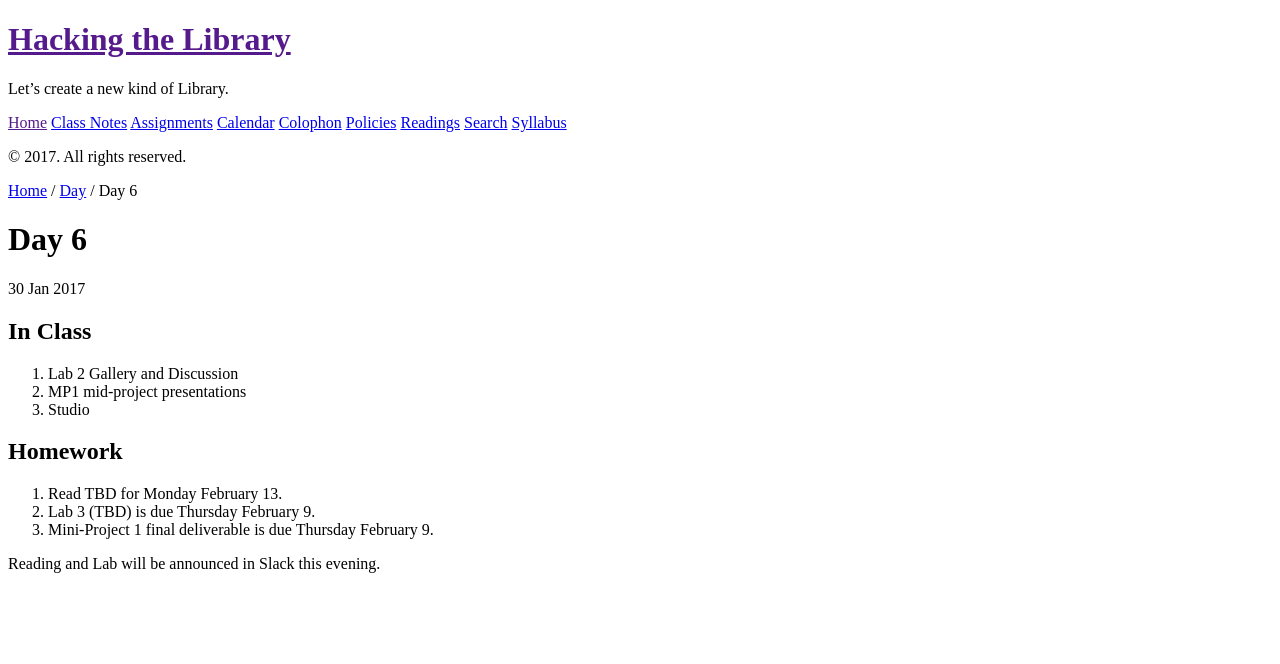
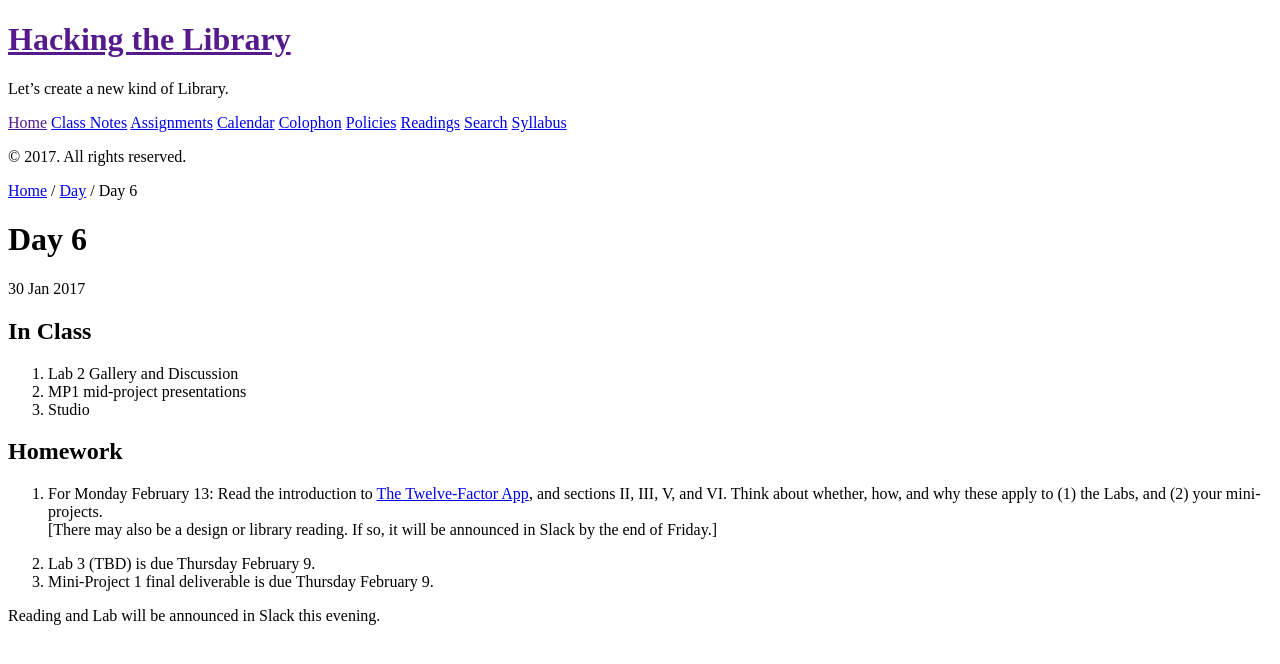
Before and after one commit to osteele/hackingthelibrary.org, a Jekyll site: the page built from _days/day-6.md, in a window 1280 px wide. Shown: the top 664 px of the page. Built offline with Jekyll 4.4.1, drawn with Linux system fonts in a browser that asks for light colours.

Commit message:
add day 6 reading

```diff
--- a/_data/readings.yml
+++ b/_data/readings.yml
@@ -14,3 +14,10 @@ design_patterns:
     _Design Patterns: Elements of Reusable Object-Oriented Software_, by Erich Gamma et al.
     _Holub on Patterns: Learning Design Patterns by Looking at Code_, by Allen Holub.
   due: 2017-01-30
+
+twelve_factor:
+  reading: >
+    Read the introduction to [The Twelve-Factor App](https://12factor.net), and sections II, III,
+    V, and VI. Think about whether, how, and why these apply to (1) the Labs, and (2) your mini-projects.
+    <br/>[There may also be a design or library reading. If so, it will be announced in Slack by the end of Friday.]
+  due: 2017-02-06
--- a/_days/day-6.md
+++ b/_days/day-6.md
@@ -14,7 +14,7 @@ title: Day 6
 
 ## Homework
 
-1. Read TBD for Monday February 13.
+1. For Monday February 13: {{site.data.readings.twelve_factor.reading}}
 2. Lab 3 (TBD) is due Thursday February 9.
 3. Mini-Project 1 final deliverable is due Thursday February 9.
 
```
